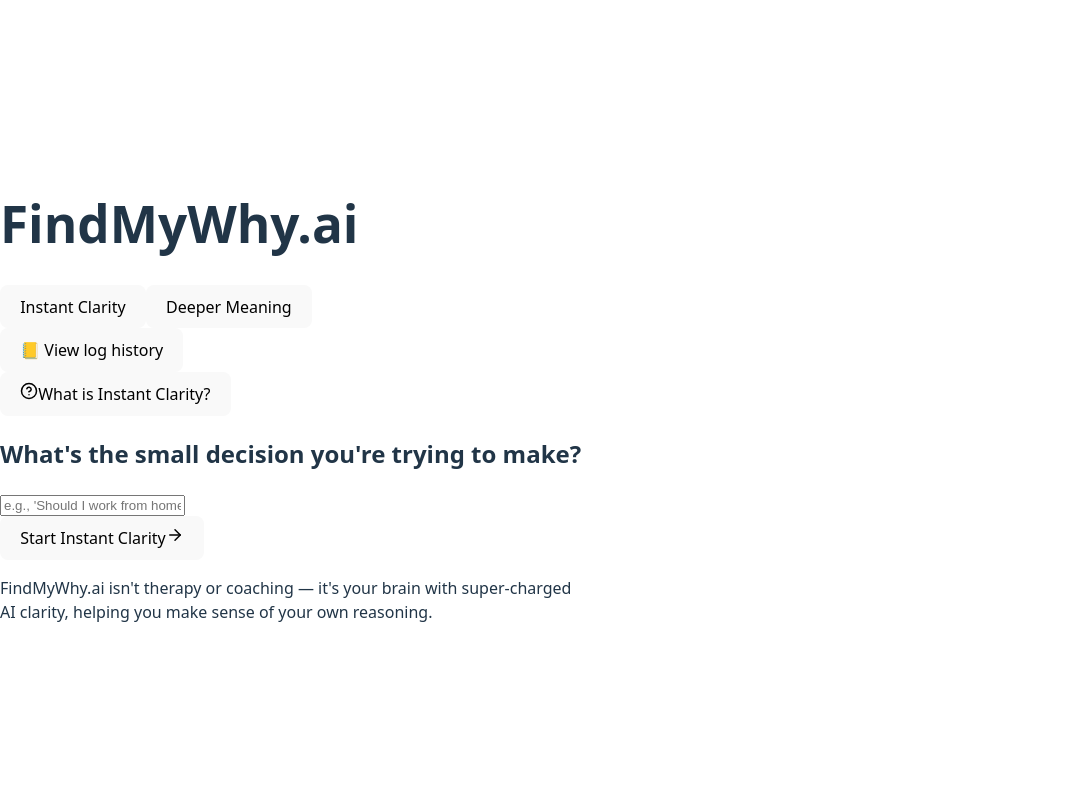
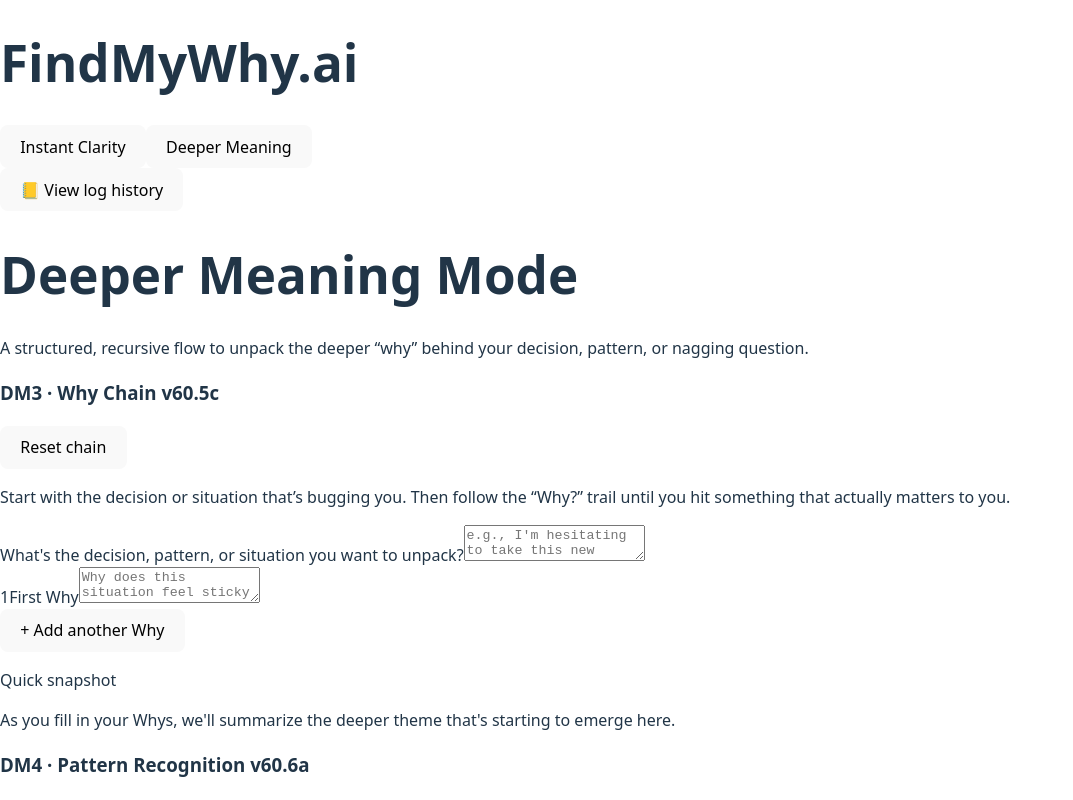
Before and after one commit to danoperl/FindMyWhy.ai, a React (Vite) app: page / in a window 1280 px wide. Shown: the top 800 px of the page, without its empty margins (0-1073 px from the left). Built offline with nearby package versions, Linux system fonts and the light colour scheme.

Commit message:
Wire full Deeper Meaning engine into nav shell (v60.7a)

```diff
--- a/src/components/shell/FindMyWhyAppShell-v60_7a.jsx
+++ b/src/components/shell/FindMyWhyAppShell-v60_7a.jsx
@@ -2,6 +2,7 @@
 
 import React, { useState, useEffect, useRef } from 'react';
 import { ArrowRight, ArrowLeft, RotateCcw, HelpCircle, ChevronDown, ChevronUp, CheckCircle, AlertCircle, TrendingUp, RefreshCw, X, BookOpen } from 'lucide-react';
+import DeeperMeaningApp_v60_4 from "../deeperMeaning/DeeperMeaningApp-v60_4.jsx";
 
 // =============================================================================
 // PATTERN EXTRACTION ENGINE (unchanged)
@@ -1257,7 +1258,7 @@
 // =============================================================================
 
 export default function FindMyWhyAppShell() {
-  const [activeMode, setActiveMode] = useState('instant_clarity');
+  const [activeMode, setActiveMode] = useState('deeper_meaning');
   const [showLogModal, setShowLogModal] = useState(false);
   const [icLog, setIcLog] = useState([]);
   const [dmLog, setDmLog] = useState([]);
@@ -1309,7 +1310,7 @@
           </button>
         </div>
         {activeMode === 'instant_clarity' && <InstantClarityContent onSaveToLog={handleSaveToLog} />}
-        {activeMode === 'deeper_meaning' && <DeeperMeaningContent onSaveToLog={handleSaveToLog} />}
+        {activeMode === 'deeper_meaning' && <DeeperMeaningApp_v60_4 />}
         <div className="text-center text-sm text-gray-600 mt-8 pb-4"><p>FindMyWhy.ai isn't therapy or coaching — it's your brain with super-charged<br className="hidden sm:inline" /> AI clarity, helping you make sense of your own reasoning.</p></div>
       </div>
     </div>
```
